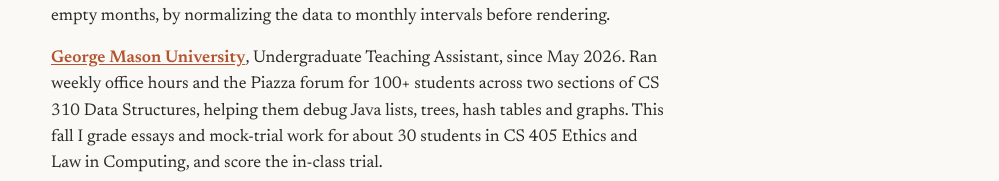
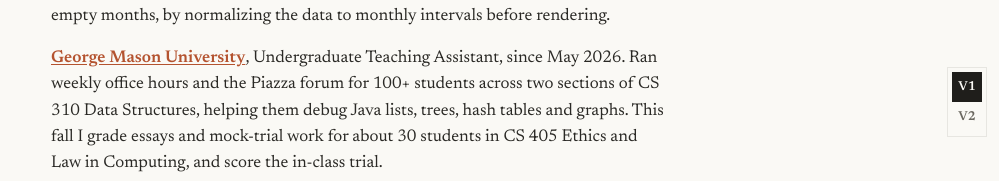
Before and after one commit to rahul-sharma-cs/portfolio, a Next.js app: page / in a window 1280 px wide. Shown: the part 619-800 px from the top of the page, without its empty margins (281-1280 px from the left). Built offline with nearby package versions, Linux system fonts and the light colour scheme.

Commit message:
add the v1/v2 switch with a cross-page wipe

```diff
--- a/src/app/(blueprint)/v2/globals.css
+++ b/src/app/(blueprint)/v2/globals.css
@@ -119,3 +119,24 @@
     transition: none;
   }
 }
+
+/* V1/V2 switch — names for the cross-document morph (see plain.css) */
+.version-switch { view-transition-name: version-switch; }
+.version-switch .thumb { view-transition-name: version-thumb; }
+
+@view-transition { navigation: auto; types: version-switch; }
+html:active-view-transition-type(version-switch)::view-transition-old(root) { animation: none; }
+html:active-view-transition-type(version-switch)::view-transition-new(root) {
+  animation: version-wipe 560ms cubic-bezier(0.65, 0, 0.35, 1) both;
+}
+html:active-view-transition-type(version-switch)::view-transition-group(version-thumb) {
+  animation-duration: 420ms;
+  animation-timing-function: cubic-bezier(0.2, 0.8, 0.2, 1);
+}
+@keyframes version-wipe {
+  from { clip-path: circle(0% at 96% 92%); }
+  to { clip-path: circle(150% at 96% 92%); }
+}
+@media (prefers-reduced-motion: reduce) {
+  @view-transition { navigation: none; }
+}
--- a/src/app/(blueprint)/v2/layout.tsx
+++ b/src/app/(blueprint)/v2/layout.tsx
@@ -8,6 +8,7 @@
 import MeasurementNav from "@/components/chrome/measurement-nav";
 import SheetFooter from "@/components/chrome/sheet-footer";
 import CrosshairCursor from "@/components/chrome/crosshair-cursor";
+import VersionSwitch from "@/components/version-switch";
 import { siteConfig } from "@/lib/data";
 
 export const metadata: Metadata = {
@@ -64,6 +65,7 @@
             <main id="main">{children}</main>
             <SheetFooter />
             <CrosshairCursor />
+            <VersionSwitch current="v2" />
           </ActiveSectionContextProvider>
         </ThemeContextProvider>
       </body>
--- a/src/app/(plain)/layout.tsx
+++ b/src/app/(plain)/layout.tsx
@@ -2,6 +2,7 @@
 import "./plain.css";
 import { newsreader } from "./font";
 import { siteConfig } from "@/lib/data";
+import VersionSwitch from "@/components/version-switch";
 
 export const metadata: Metadata = {
   metadataBase: new URL("https://www.rahulsharma-cs.site"),
@@ -23,7 +24,10 @@
 export default function PlainLayout({ children }: { children: React.ReactNode }) {
   return (
     <html lang="en" className={newsreader.variable}>
-      <body>{children}</body>
+      <body>
+        {children}
+        <VersionSwitch current="v1" />
+      </body>
     </html>
   );
 }
--- a/src/app/(plain)/plain.css
+++ b/src/app/(plain)/plain.css
@@ -96,3 +96,58 @@
   h1 { font-size: 1.5rem; }
   .photos { width: 45%; margin: 4px 0 12px 18px; }
 }
+
+/* V1/V2 switch — same position as on V2 (inline style in the component) */
+.version-switch {
+  position: fixed;
+  z-index: 45;
+  width: 40px;
+  padding: 4px;
+  display: flex;
+  flex-direction: column;
+  border: 1px solid var(--rule);
+  background: var(--bg);
+  font-size: 13px;
+  font-weight: 600;
+  view-transition-name: version-switch;
+}
+.version-switch .thumb {
+  position: absolute;
+  left: 4px;
+  right: 4px;
+  top: 4px;
+  height: 30px;
+  background: var(--text);
+  view-transition-name: version-thumb;
+}
+.version-switch a,
+.version-switch a:visited,
+.version-switch span[aria-current] {
+  position: relative;
+  display: grid;
+  place-items: center;
+  height: 30px;
+  color: var(--muted);
+  text-decoration: none;
+}
+.version-switch span[aria-current] { color: var(--bg); }
+.version-switch a:hover { color: var(--link); }
+
+/* Version change: radial wipe from the switch corner + sliding thumb.
+   Percentages only — Chrome 152 mis-scales px clip-path on this pseudo. */
+@view-transition { navigation: auto; types: version-switch; }
+html:active-view-transition-type(version-switch)::view-transition-old(root) { animation: none; }
+html:active-view-transition-type(version-switch)::view-transition-new(root) {
+  animation: version-wipe 560ms cubic-bezier(0.65, 0, 0.35, 1) both;
+}
+html:active-view-transition-type(version-switch)::view-transition-group(version-thumb) {
+  animation-duration: 420ms;
+  animation-timing-function: cubic-bezier(0.2, 0.8, 0.2, 1);
+}
+@keyframes version-wipe {
+  from { clip-path: circle(0% at 96% 92%); }
+  to { clip-path: circle(150% at 96% 92%); }
+}
+@media (prefers-reduced-motion: reduce) {
+  @view-transition { navigation: none; }
+}
--- /dev/null
+++ b/src/components/version-switch.tsx
@@ -0,0 +1,54 @@
+/**
+ * V1/V2 switch, fixed at the same spot on both versions so it never moves when
+ * the page does. Plain links: V1 and V2 have different root layouts, so the
+ * browser does a full navigation and the CSS @view-transition rules animate it.
+ * V1 is styled by plain.css (no Tailwind there); V2 by Tailwind utilities.
+ */
+const POSITION = { right: 12, bottom: 44 } as const;
+
+export default function VersionSwitch({ current }: { current: "v1" | "v2" }) {
+  const items = [
+    { key: "v1", label: "V1", href: "/", title: "Plain version" },
+    { key: "v2", label: "V2", href: "/v2", title: "Blueprint version" },
+  ] as const;
+
+  if (current === "v1") {
+    return (
+      <nav aria-label="Site version" className="version-switch" data-current="v1" style={POSITION}>
+        <span aria-hidden className="thumb" />
+        {items.map((it) =>
+          it.key === current ? (
+            <span key={it.key} aria-current="page" title={it.title}>
+              {it.label}
+            </span>
+          ) : (
+            <a key={it.key} href={it.href} title={it.title}>
+              {it.label}
+            </a>
+          ),
+        )}
+      </nav>
+    );
+  }
+
+  return (
+    <nav
+      aria-label="Site version"
+      className="version-switch fixed z-[45] flex w-10 flex-col border border-redline bg-sheet p-1 font-mono text-anno-sm font-bold uppercase tracking-[0.14em]"
+      style={POSITION}
+    >
+      <span aria-hidden className="thumb absolute inset-x-1 top-[34px] h-[30px] bg-redline" />
+      {items.map((it) =>
+        it.key === current ? (
+          <span key={it.key} aria-current="page" title={it.title} className="relative grid h-[30px] place-items-center text-sheet">
+            {it.label}
+          </span>
+        ) : (
+          <a key={it.key} href={it.href} title={it.title} className="relative grid h-[30px] place-items-center text-redline hover:bg-redline/10">
+            {it.label}
+          </a>
+        ),
+      )}
+    </nav>
+  );
+}
```
